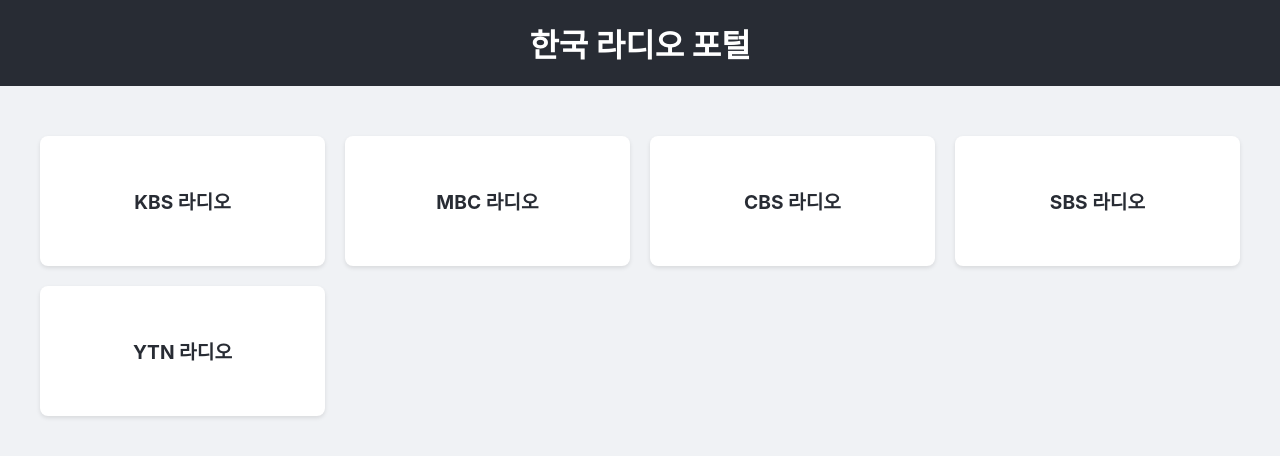
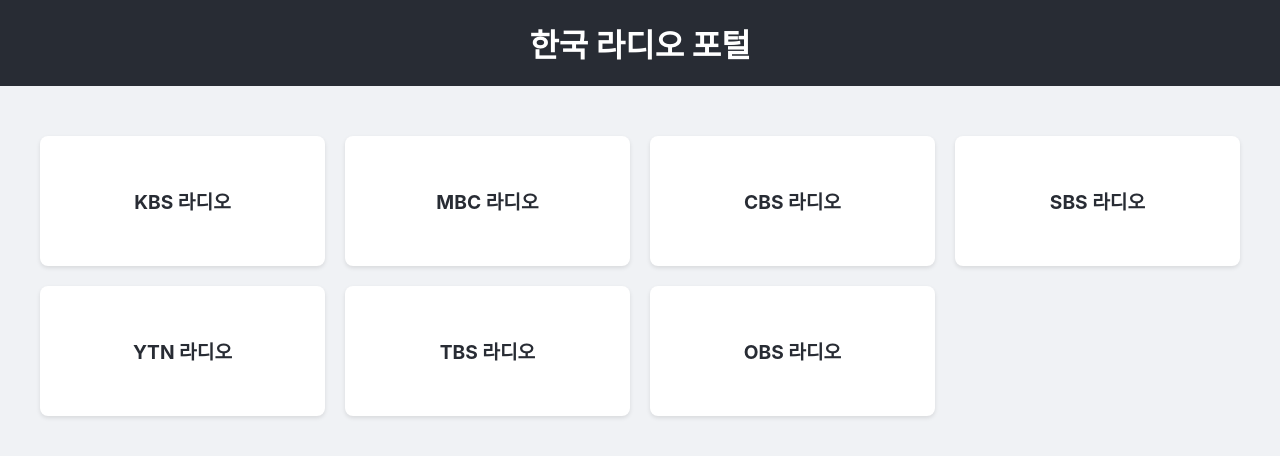
Before and after one commit to freeNanum/radio-portal, a React (Create React App) app: page / in a window 1280 px wide. Shown: the top 456 px of the page. Built offline with nearby package versions, Linux system fonts and the light colour scheme.

Commit message:
add more station & its site's url

```diff
--- a/src/stations.ts
+++ b/src/stations.ts
@@ -30,4 +30,14 @@
     name: 'YTN 라디오',
     url: 'https://radio.ytn.co.kr/',
   },
+  {
+    id: 6,
+    name: 'TBS 라디오',
+    url: 'https://tbs.seoul.kr/fm/index.do',
+  },
+  {
+    id: 7,
+    name: 'OBS 라디오',
+    url: 'https://www.obs.co.kr/radio/',
+  },
 ];
```
